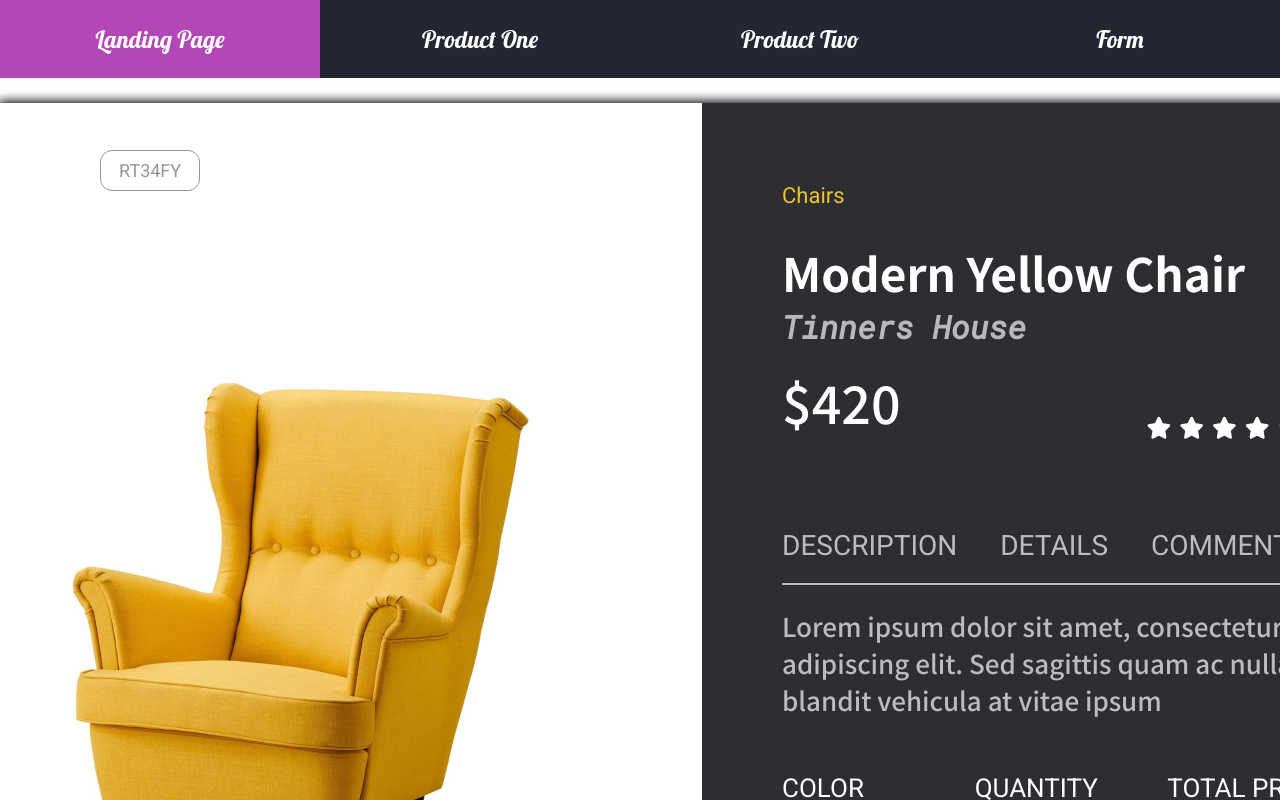
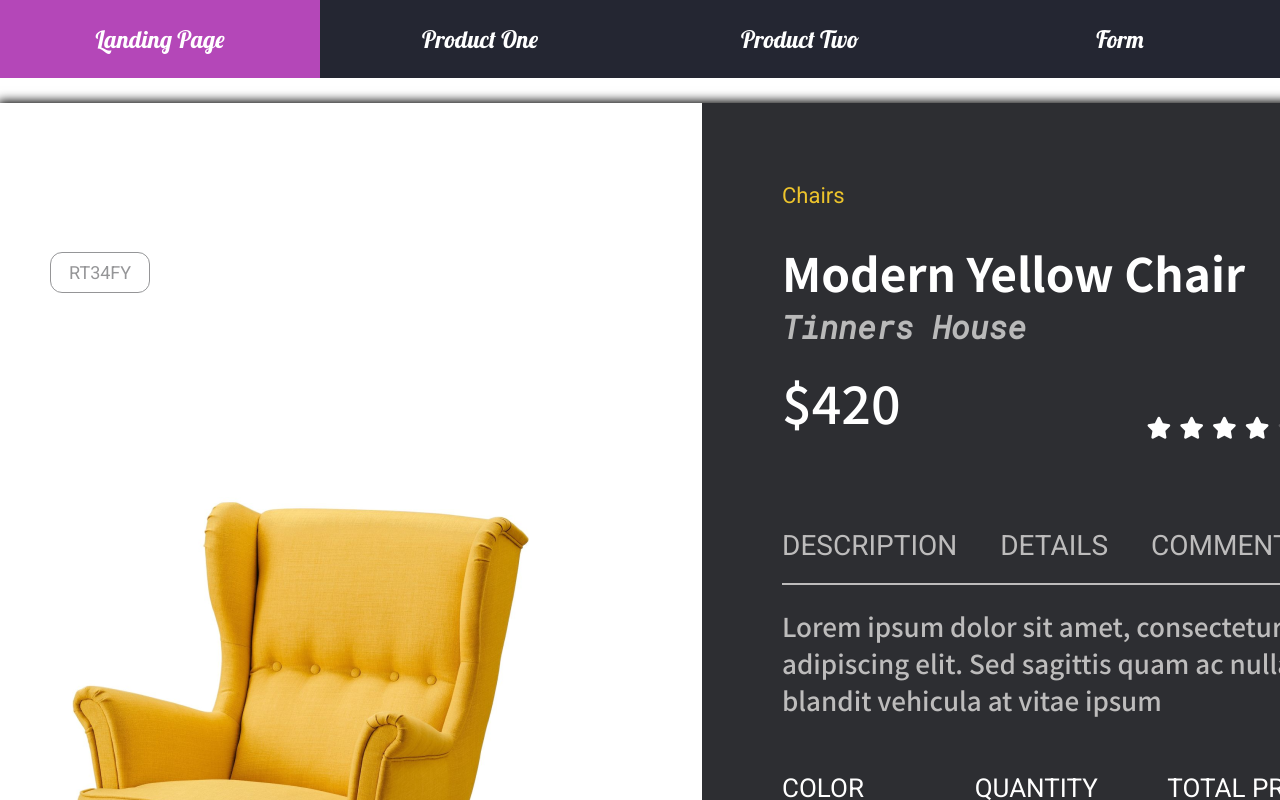
Before and after one commit to DimitarSergeev/Practice-design, a React (Create React App) app in the folder design-practice/: page /product-chair in a window 1280 px wide. Shown: the top 800 px of the page. Built offline with nearby package versions, Linux system fonts and the light colour scheme; a web font is replaced by a local one.

Commit message:
fix some bugs

```diff
--- a/design-practice/src/components/ProductChair/ProductChair.module.css
+++ b/design-practice/src/components/ProductChair/ProductChair.module.css
@@ -16,14 +16,10 @@
     display: flex;
     width: 600px;
     flex-direction: column;
-    justify-content: center;
-    align-self: center;
+    justify-content: space-evenly;
 }
 
 .code{
-    position: absolute;
-    top: 150px;
-    left: 100px;
     border: 1px solid #2D2E32;
     color: #2D2E32;
     border-radius: 12px;
@@ -31,15 +27,15 @@
     font-size: 18px;
     padding: 9px 18px;
     opacity: 0.5;
+    align-self: flex-start;
+    margin: 0px 0px 50px 50px;
 }
 
 .info-container {
     background-color: #2D2E32;
+    padding: 80px;
 }
 
-.info-container {
-    padding: 80px;
-}
 
 .basic-info {
     display: flex;
```
